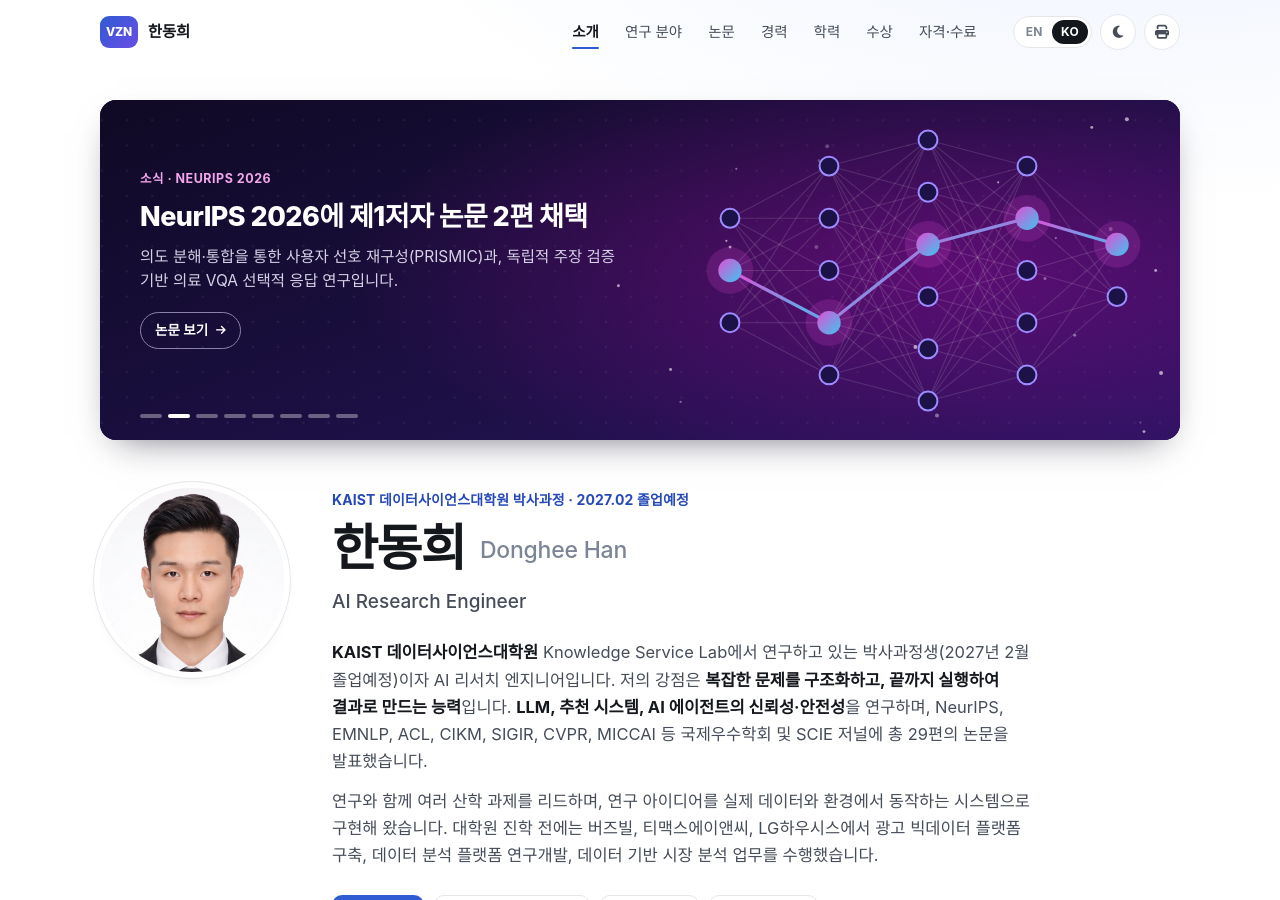
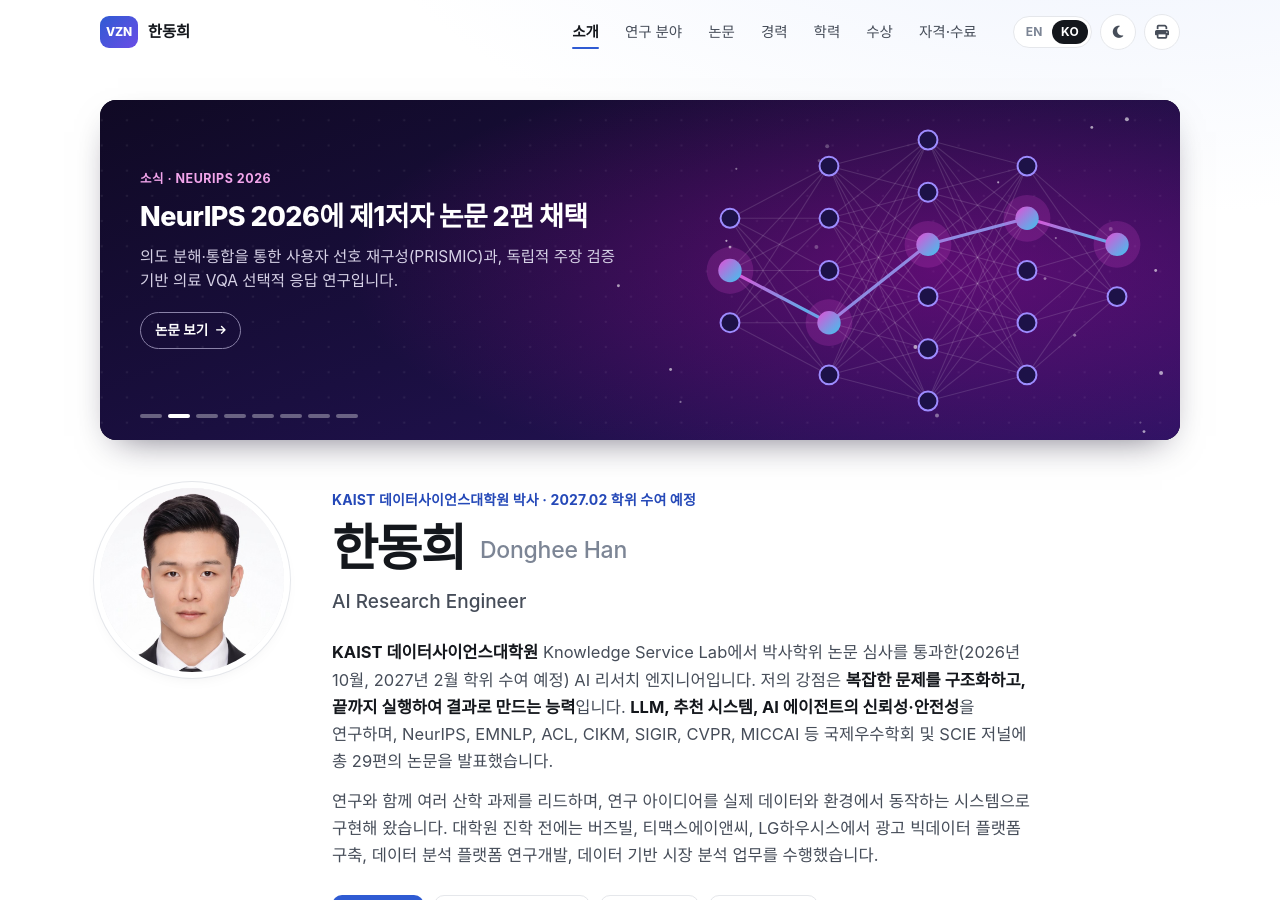
Before and after one commit to venzino-han/venzino-han.github.io, a Jekyll site: the page built from ko/index.html, in a window 1280 px wide and 900 px high. Built offline with Jekyll 4.4.1, drawn with Linux system fonts in a browser that asks for light colours; some web fonts are replaced; some of the changed text lies outside the part shown.

Commit message:
Education: show Ph.D. instead of candidate, KAIST for B.S.
Co-Authored-By: Claude Opus 5.5 <noreply@anthropic.com>
Claude-Session: https://claude.ai/code/session_01PSc9UVWcKFN7eHk2cX4ekA

```diff
--- a/_data/ko.yml
+++ b/_data/ko.yml
@@ -9,7 +9,7 @@
 meta:
   title: 한동희 — AI Research Engineer
   description: >-
-    KAIST 데이터사이언스대학원 박사과정 한동희의 홈페이지입니다. LLM 기반 추천 시스템,
+    KAIST 데이터사이언스대학원 박사 한동희의 홈페이지입니다. LLM 기반 추천 시스템,
     에이전틱 AI와 RAG, 그래프 신경망을 연구합니다.
   locale: ko_KR
 
@@ -69,9 +69,9 @@ profile:
   name: 한동희
   name_alt: Donghee Han
   role: AI Research Engineer
-  affiliation: KAIST 데이터사이언스대학원 박사과정 · 2027.02 졸업예정
+  affiliation: KAIST 데이터사이언스대학원 박사 · 2027.02 학위 수여 예정
   bio: |
-    **KAIST 데이터사이언스대학원** Knowledge Service Lab에서 연구하고 있는 박사과정생(2027년 2월 졸업예정)이자
+    **KAIST 데이터사이언스대학원** Knowledge Service Lab에서 박사학위 논문 심사를 통과한(2026년 10월, 2027년 2월 학위 수여 예정)
     AI 리서치 엔지니어입니다. 저의 강점은 **복잡한 문제를 구조화하고, 끝까지 실행하여 결과로 만드는 능력**입니다.
     **LLM, 추천 시스템, AI 에이전트의 신뢰성·안전성**을 연구하며, NeurIPS, EMNLP, ACL, CIKM, SIGIR, CVPR, MICCAI 등
     국제우수학회 및 SCIE 저널에 총 29편의 논문을 발표했습니다.
@@ -276,7 +276,7 @@ experience:
 education:
   title: 학력
   items:
-    - title: 박사과정
+    - title: 박사
       school: KAIST 데이터사이언스대학원 (산업및시스템공학과)
       logo: kaist.svg
       period: 2023.09 – 2027.02
@@ -290,8 +290,8 @@ education:
       details:
         - "연구분야: 추천시스템, 자연어처리"
         - 3학기 조기졸업 (GPA 3.85/4.3)
-    - title: 학사 · 산업디자인학과 (기술경영 부전공)
-      school: KAIST
+    - title: 학사
+      school: KAIST 산업디자인학과 (기술경영 부전공)
       logo: kaist.svg
       period: 2009.02 – 2016.02
       details:
```
Also changed, not shown: _data/en.yml (+7 -7 lines).
